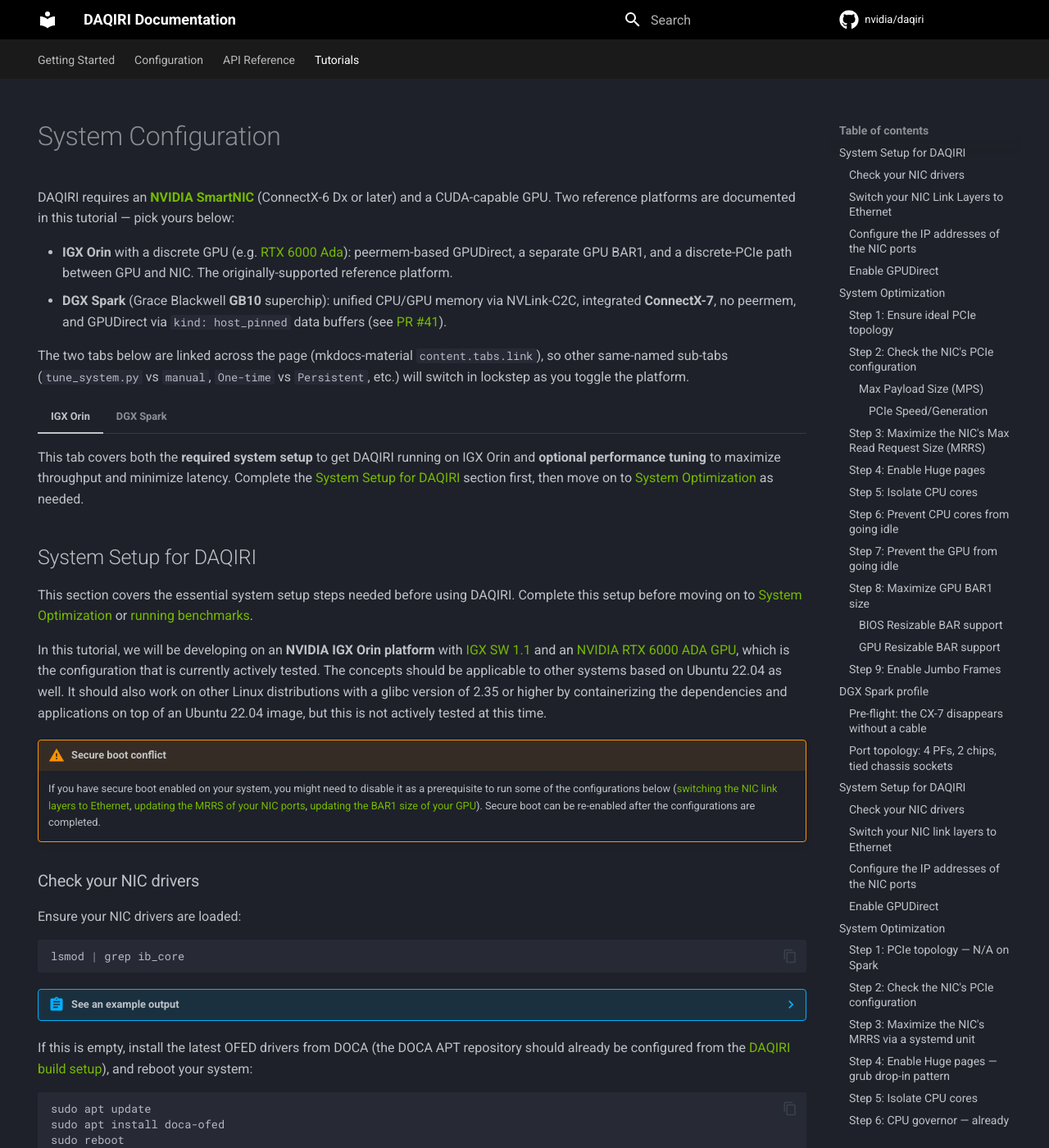
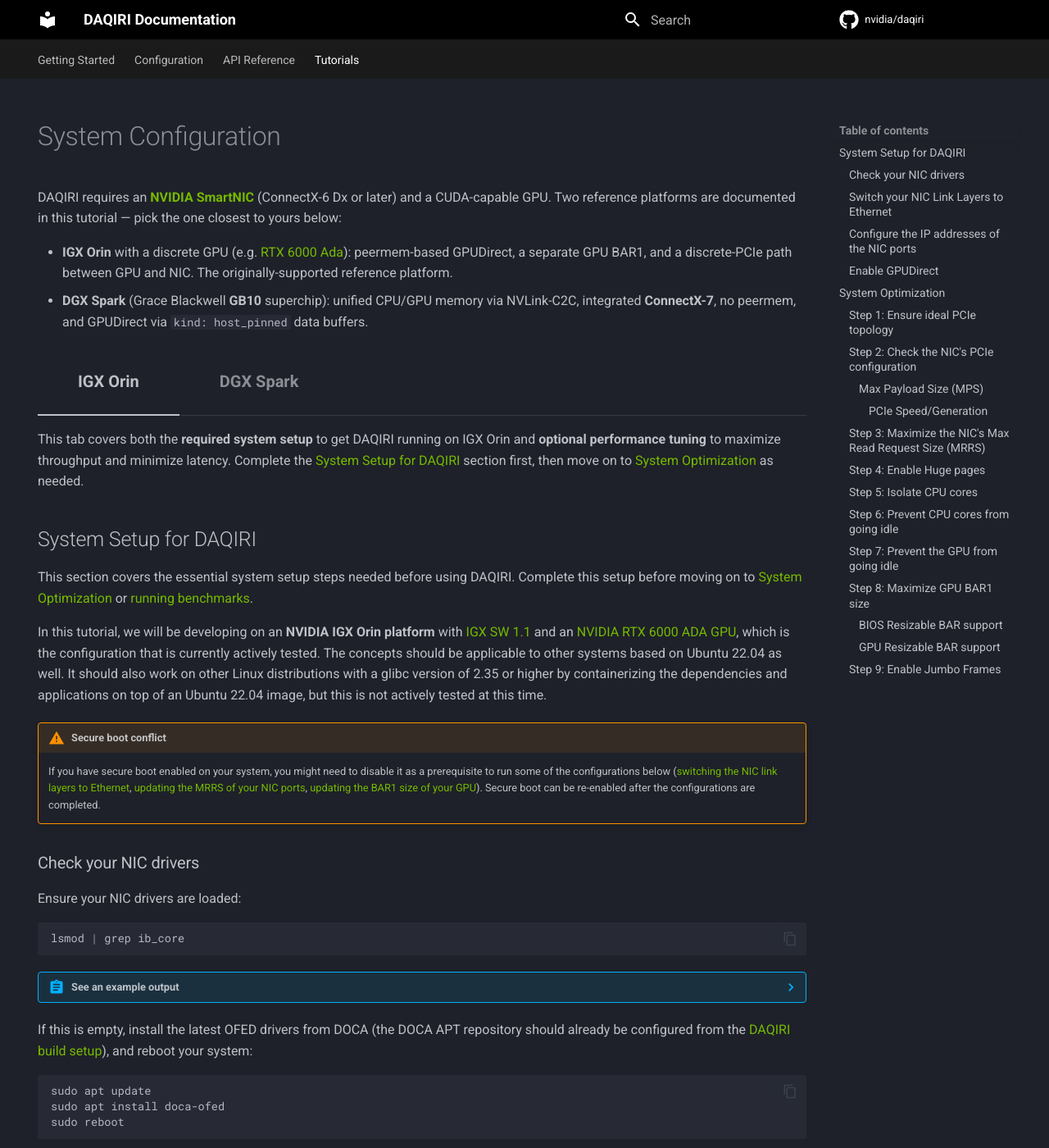
Before and after one commit to NVIDIA/daqiri, an MkDocs documentation site: the page built from docs/tutorials/system_configuration.md, in a window 1280 px wide and 1400 px high. Shown: the whole window at 82% size. Built offline with MkDocs 1.6.1 and Material for MkDocs 9.7.7, drawn with Linux system fonts in a browser that asks for light colours; comment, search, counter and statistics services are not loaded; part of the change alters nothing that is shown.

Commit message:
#45 - Style system-config tutorial: enlarge platform tabs, scope TOC to active tab
Refine the IGX Orin / DGX Spark dual-platform UX so the two reference
platforms read as a clear top-level choice and the right-hand TOC stops
exposing links that lead into the hidden tab.

- Wrap the platform-tab block in <div class="platform-tabs"> and enlarge
  its tab labels via a scoped CSS rule, leaving every nested sub-tab
  (tune_system.py / manual, One-time / Persistent, …) at the default size.
- Add platform-tab-toc.js + a :has() CSS rule that hide TOC entries for
  the inactive platform, so anchor links into hidden content disappear
  and the TOC mirrors what is on screen.
- Trim the intro: drop the "tabs are linked" implementation note and the
  PR #41 reference, soften "pick yours below" to "pick the one closest
  to yours below".

Co-Authored-By: Claude Opus 4.7 (1M context) <noreply@anthropic.com>
Signed-off-by: Ramya Gurunathan <rgurunathan@nvidia.com>

```diff
--- /dev/null
+++ b/docs/javascripts/platform-tab-toc.js
@@ -0,0 +1,56 @@
+// Tag right-hand TOC links with the platform tab that owns their heading,
+// then mirror the active tab onto <body data-active-tab="..."> so CSS can
+// fade out the inactive tab's TOC entries. Used by docs/tutorials/system_configuration.md.
+
+(function () {
+  function apply() {
+    var wrapper = document.querySelector(".platform-tabs > .tabbed-set");
+    if (!wrapper) return;
+
+    var blocks = wrapper.querySelectorAll(
+      ":scope > .tabbed-content > .tabbed-block"
+    );
+    if (blocks.length < 2) return;
+
+    var tabKeys = ["igx-orin", "dgx-spark"];
+
+    var anchorTab = {};
+    blocks.forEach(function (block, i) {
+      block.querySelectorAll("[id]").forEach(function (el) {
+        anchorTab["#" + el.id] = tabKeys[i];
+      });
+    });
+
+    document
+      .querySelectorAll(".md-nav--secondary a[href^='#']")
+      .forEach(function (a) {
+        var key = anchorTab[a.getAttribute("href")];
+        if (key) a.setAttribute("data-tab", key);
+      });
+
+    var radios = wrapper.querySelectorAll(":scope > input[type='radio']");
+    function syncActive() {
+      for (var i = 0; i < radios.length; i++) {
+        if (radios[i].checked) {
+          document.body.dataset.activeTab = tabKeys[i];
+          return;
+        }
+      }
+    }
+    radios.forEach(function (r) {
+      r.addEventListener("change", syncActive);
+      r.addEventListener("input", syncActive);
+    });
+    syncActive();
+  }
+
+  if (document.readyState === "loading") {
+    document.addEventListener("DOMContentLoaded", apply);
+  } else {
+    apply();
+  }
+
+  if (window.document$ && typeof window.document$.subscribe === "function") {
+    window.document$.subscribe(apply);
+  }
+})();
--- a/docs/stylesheets/extra.css
+++ b/docs/stylesheets/extra.css
@@ -50,3 +50,22 @@
 [data-md-color-scheme="slate"] .md-footer {
   background: #111;
 }
+
+/* ── Platform tabs (IGX Orin / DGX Spark) — enlarged labels ────────── */
+/* Scoped to the .platform-tabs wrapper in system_configuration.md and  */
+/* limited to the wrapper's direct tabbed-set so nested sub-tabs        */
+/* (tune_system.py / manual, One-time / Persistent, …) are unaffected.  */
+.md-typeset .platform-tabs > .tabbed-set > .tabbed-labels > label {
+  font-size: 1rem;
+  font-weight: 700;
+  padding: 0.6em 1.2em;
+}
+
+/* ── Right-hand TOC: hide entries that belong to the inactive platform tab. */
+/* JS (platform-tab-toc.js) tags each [data-tab] link and mirrors the active */
+/* tab onto <body data-active-tab="...">. We hide the link's containing <li> */
+/* (via :has()) so the surrounding indentation collapses too.                */
+body[data-active-tab="igx-orin"] .md-nav--secondary li:has(> a[data-tab="dgx-spark"]),
+body[data-active-tab="dgx-spark"] .md-nav--secondary li:has(> a[data-tab="igx-orin"]) {
+  display: none;
+}
--- a/docs/tutorials/system_configuration.md
+++ b/docs/tutorials/system_configuration.md
@@ -5,12 +5,12 @@ hide:
 
 # System Configuration
 
-DAQIRI requires an [**NVIDIA SmartNIC**](https://www.nvidia.com/en-us/networking/ethernet-adapters/) (ConnectX-6 Dx or later) and a CUDA-capable GPU. Two reference platforms are documented in this tutorial — pick yours below:
+DAQIRI requires an [**NVIDIA SmartNIC**](https://www.nvidia.com/en-us/networking/ethernet-adapters/) (ConnectX-6 Dx or later) and a CUDA-capable GPU. Two reference platforms are documented in this tutorial — pick the one closest to yours below:
 
 - **IGX Orin** with a discrete GPU (e.g. [RTX 6000 Ada](https://www.nvidia.com/en-us/design-visualization/rtx-6000/)): peermem-based GPUDirect, a separate GPU BAR1, and a discrete-PCIe path between GPU and NIC. The originally-supported reference platform.
-- **DGX Spark** (Grace Blackwell **GB10** superchip): unified CPU/GPU memory via NVLink-C2C, integrated **ConnectX-7**, no peermem, and GPUDirect via `kind: host_pinned` data buffers (see [PR #41](https://github.com/nvidia/daqiri/pull/41)).
-
-The two tabs below are linked across the page (mkdocs-material `content.tabs.link`), so other same-named sub-tabs (`tune_system.py` vs `manual`, `One-time` vs `Persistent`, etc.) will switch in lockstep as you toggle the platform.
+- **DGX Spark** (Grace Blackwell **GB10** superchip): unified CPU/GPU memory via NVLink-C2C, integrated **ConnectX-7**, no peermem, and GPUDirect via `kind: host_pinned` data buffers.
+
+<div class="platform-tabs" markdown="1">
 
 === "IGX Orin"
 
@@ -1561,3 +1561,5 @@ The two tabs below are linked across the page (mkdocs-material `content.tabs.lin
 
     ---
     **Next:** [Benchmarking Examples](benchmarking_examples.md) — run your first DAQIRI benchmark
+
+</div>
--- a/mkdocs.yml
+++ b/mkdocs.yml
@@ -28,6 +28,9 @@ theme:
 
 extra_css:
   - stylesheets/extra.css
+
+extra_javascript:
+  - javascripts/platform-tab-toc.js
 
 site_dir: site
 
```
